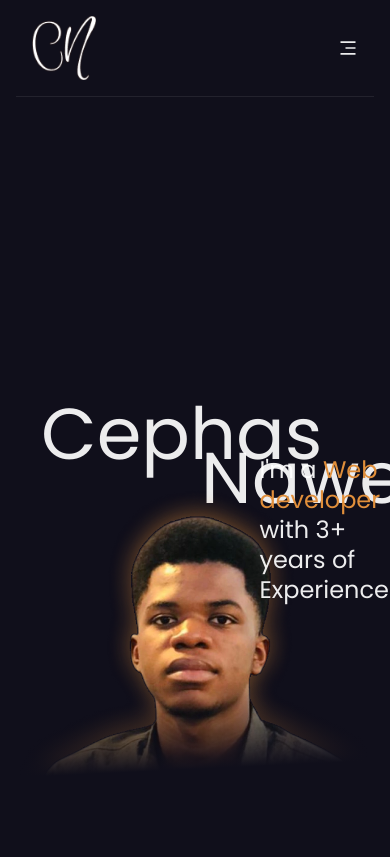
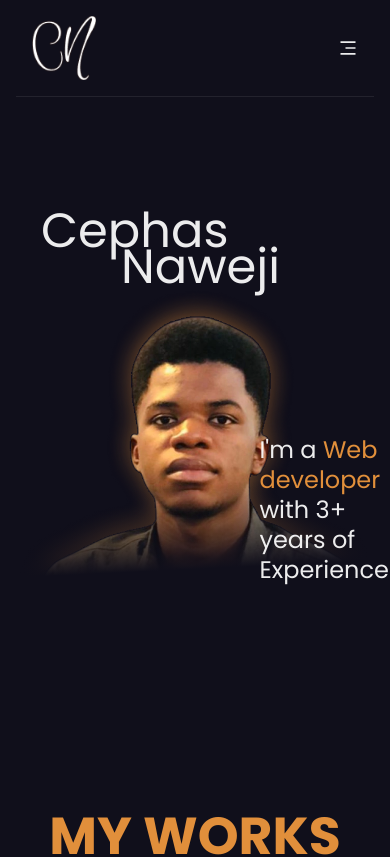
Before and after one commit to cephas-n/portfolio, a React (Vite) app: page / in a window 390 px wide. Shown: the top 857 px of the page. Built offline with nearby package versions, Linux system fonts and the light colour scheme.

Commit message:
make hero section responsive

```diff
--- a/src/components/Hero.tsx
+++ b/src/components/Hero.tsx
@@ -6,29 +6,58 @@ const Hero = () => {
     <Flex
       justifyContent="center"
       alignItems="flex-end"
-      minHeight="600px"
+      minHeight={{
+        base: "400px",
+        sm: "600px",
+      }}
       position="relative"
     >
       <Heading
         as="h1"
         position="absolute"
-        top="35%"
+        top={{
+          base: "0%",
+          md: "2%",
+          lg: "30%",
+        }}
         left="7%"
         width="min-content"
-        lineHeight={0.9}
+        lineHeight={{
+          base: 0.9,
+          sm: 1.2,
+        }}
         fontWeight="semibold"
+        fontSize={{ base: "5xl", sm: "6xl" }}
       >
-        <Text as="span" fontSize="7xl">
+        <Text as="span" fontSize="inherit">
           Cephas
         </Text>
-        <Text as="span" fontSize="7xl" display="block" marginLeft={40}>
+        <Text
+          as="span"
+          fontSize="inherit"
+          display="block"
+          marginLeft={{
+            base: 20,
+            sm: 24,
+            lg: 24,
+          }}
+        >
           Naweji
         </Text>
       </Heading>
       <Box className="hero-image">
         <Image src={myPhoto} width={600} boxShadow="1px" />
       </Box>
-      <Text fontSize={24} position="absolute" bottom="30%" left="68%">
+      <Text
+        fontSize={24}
+        position="absolute"
+        bottom={{
+          base: 0,
+          md: "15%",
+          lg: "30%",
+        }}
+        left="68%"
+      >
         I'm a{" "}
         <Text as="span" color="primary" fontSize={24}>
           Web developer
```
